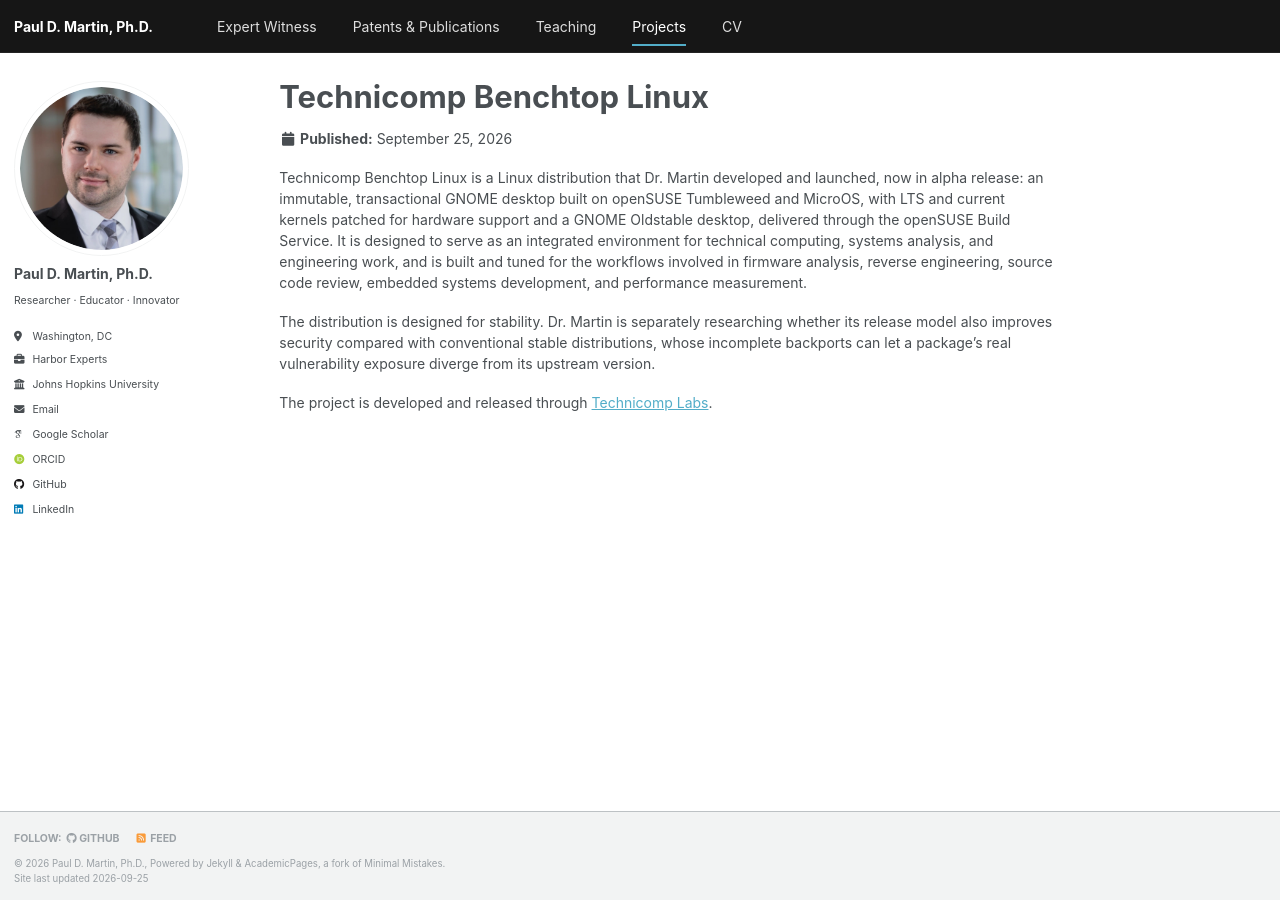
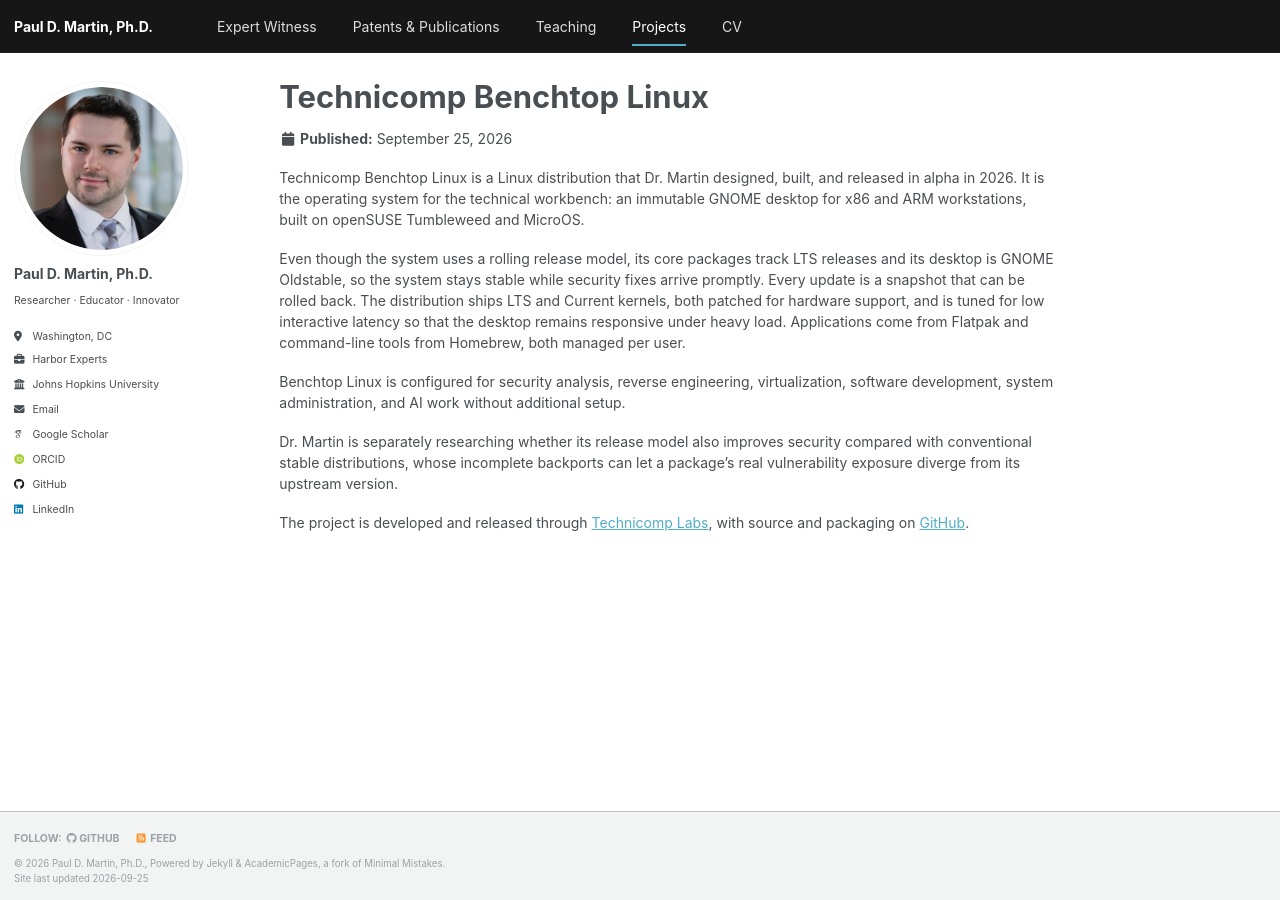
Before and after one commit to pauldmartinphd/pauldmartinphd.github.io, a Jekyll site: the page built from _portfolio/5-technicomp-workbench.md, in a window 1280 px wide. Built offline with Jekyll 4.4.1, drawn with Linux system fonts in a browser that asks for light colours; some web fonts are replaced.

Commit message:
Feature Technicomp Benchtop Linux on the front page, Projects page, and CV

```diff
--- a/_portfolio/5-technicomp-workbench.md
+++ b/_portfolio/5-technicomp-workbench.md
@@ -1,13 +1,18 @@
 ---
 title: "Technicomp Benchtop Linux"
-excerpt: "Custom Linux distribution designed as an integrated benchtop environment for technical computing, systems analysis, and engineering workflows."
+excerpt: "The operating system for the technical workbench: an immutable GNOME desktop with an LTS core, released in alpha in 2026."
 collection: portfolio
 category: infrastructure
-weight: 42
+weight: 40
+featured: true
 ---
 
-Technicomp Benchtop Linux is a Linux distribution that Dr. Martin developed and launched, now in alpha release: an immutable, transactional GNOME desktop built on openSUSE Tumbleweed and MicroOS, with LTS and current kernels patched for hardware support and a GNOME Oldstable desktop, delivered through the openSUSE Build Service. It is designed to serve as an integrated environment for technical computing, systems analysis, and engineering work, and is built and tuned for the workflows involved in firmware analysis, reverse engineering, source code review, embedded systems development, and performance measurement.
+Technicomp Benchtop Linux is a Linux distribution that Dr. Martin designed, built, and released in alpha in 2026. It is the operating system for the technical workbench: an immutable GNOME desktop for x86 and ARM workstations, built on openSUSE Tumbleweed and MicroOS.
 
-The distribution is designed for stability. Dr. Martin is separately researching whether its release model also improves security compared with conventional stable distributions, whose incomplete backports can let a package's real vulnerability exposure diverge from its upstream version.
+Even though the system uses a rolling release model, its core packages track LTS releases and its desktop is GNOME Oldstable, so the system stays stable while security fixes arrive promptly. Every update is a snapshot that can be rolled back. The distribution ships LTS and Current kernels, both patched for hardware support, and is tuned for low interactive latency so that the desktop remains responsive under heavy load. Applications come from Flatpak and command-line tools from Homebrew, both managed per user.
 
-The project is developed and released through [Technicomp Labs](https://technicomplabs.io/benchtop/).
+Benchtop Linux is configured for security analysis, reverse engineering, virtualization, software development, system administration, and AI work without additional setup.
+
+Dr. Martin is separately researching whether its release model also improves security compared with conventional stable distributions, whose incomplete backports can let a package's real vulnerability exposure diverge from its upstream version.
+
+The project is developed and released through [Technicomp Labs](https://technicomplabs.io/benchtop/), with source and packaging on [GitHub](https://github.com/TechnicompLabs).
```
Also changed, not shown: _pages/about.md (+1 -1 lines), _pages/cv.md (+3 -0 lines), _pages/portfolio.html (+12 -2 lines).
